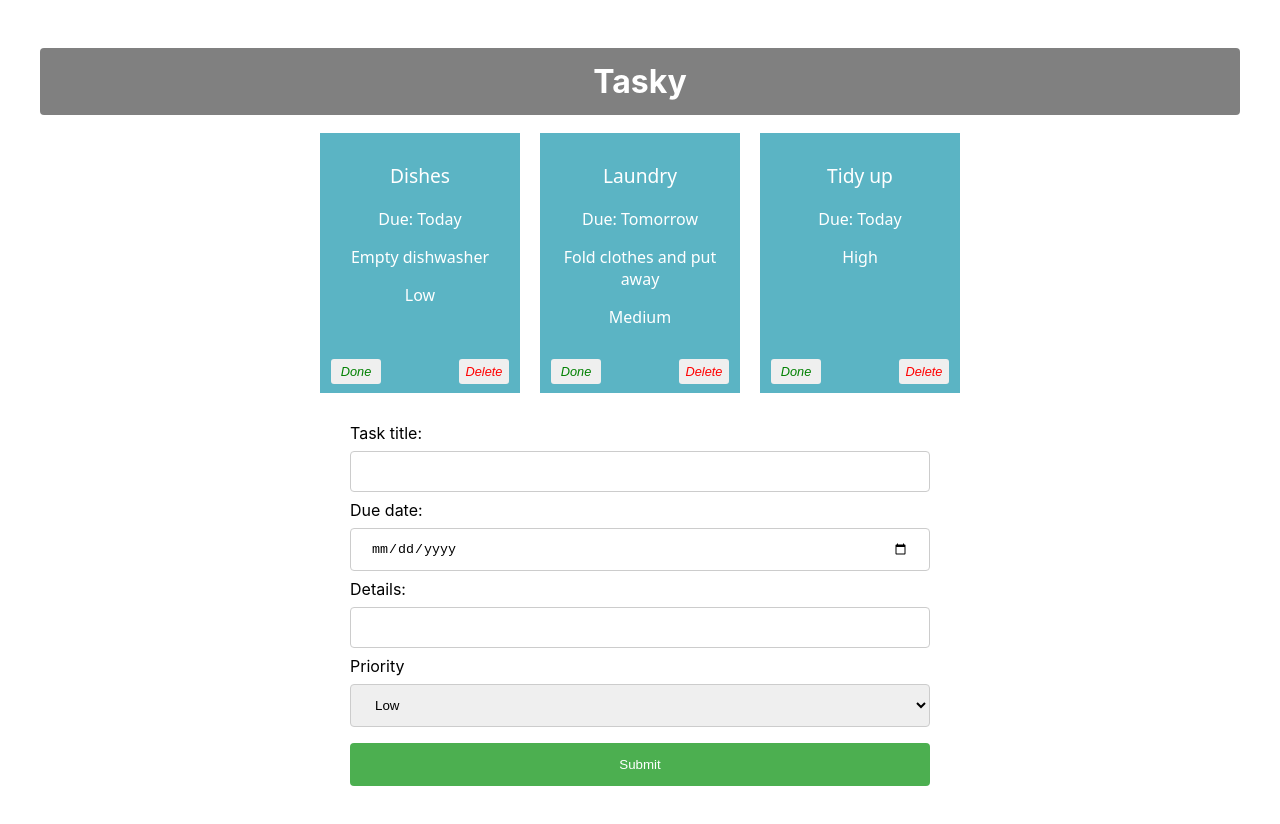
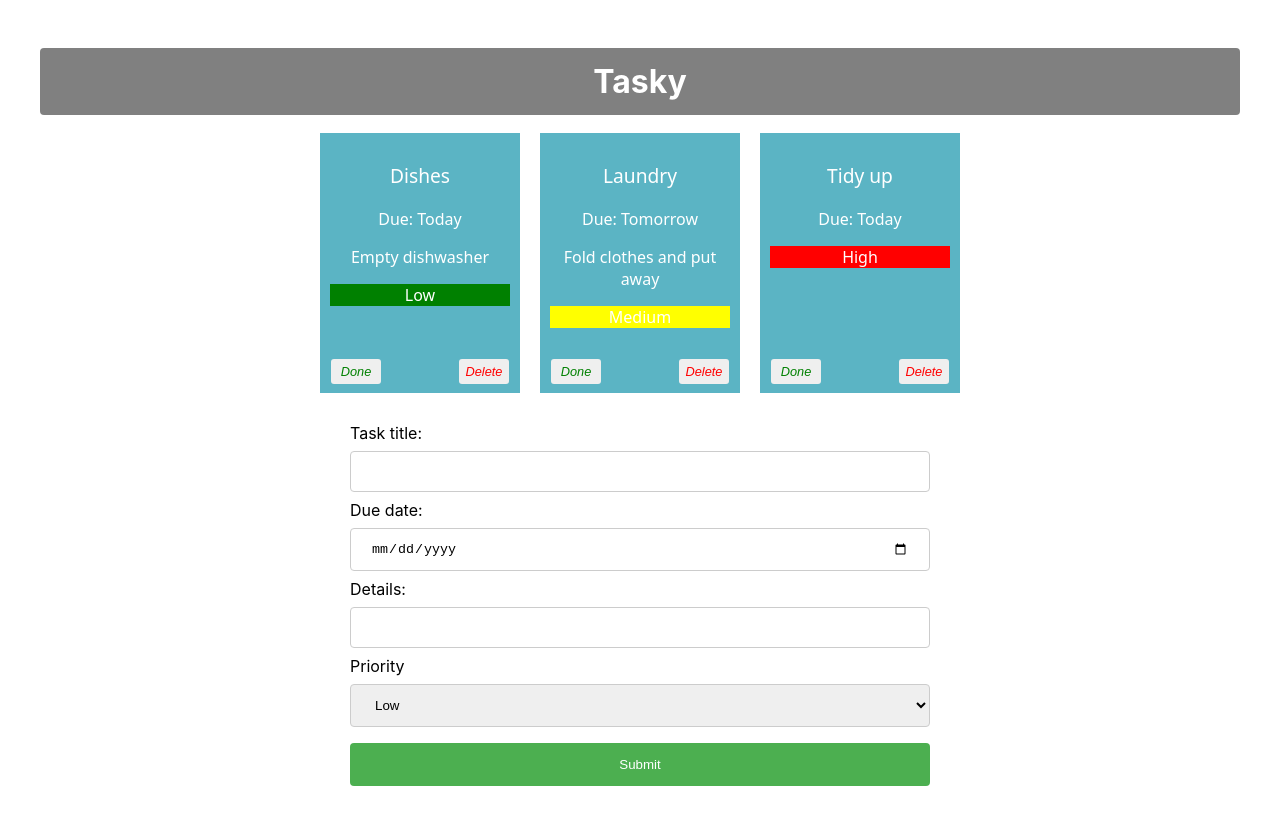
Before and after one commit to wcn1720811650/react-basics-labs, a React (Create React App) app in the folder tasky/: page / in a window 1280 px wide. Shown: the top 824 px of the page. Built offline with nearby package versions, Linux system fonts and the light colour scheme.

Commit message:
Tasky Lab 2 - Exercises done

```diff
--- a/tasky/src/components/Task.js
+++ b/tasky/src/components/Task.js
@@ -6,7 +6,7 @@ const Task = (props) =>{
             <p>Due: {props.deadline}</p>
             <p>{props.children}</p>
             <p>{props.description}</p>
-            <p>{props.priority}</p>
+            <p style={{backgroundColor:props.priority == "Low" ? "green" : props.priority === "Medium" ? "yellow":"red"}}>{props.priority}</p>
             <button className="doneButton" onClick={props.markDone}>Done</button>
             <button className="deleteButton" onClick={props.deleteTask}>Delete</button>
 
```
